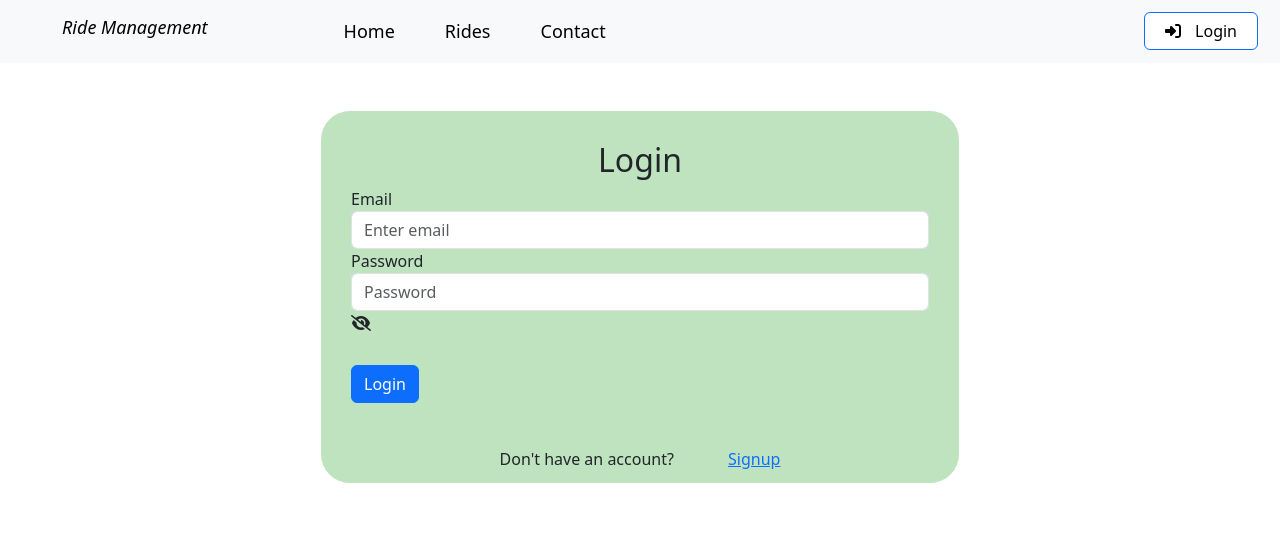
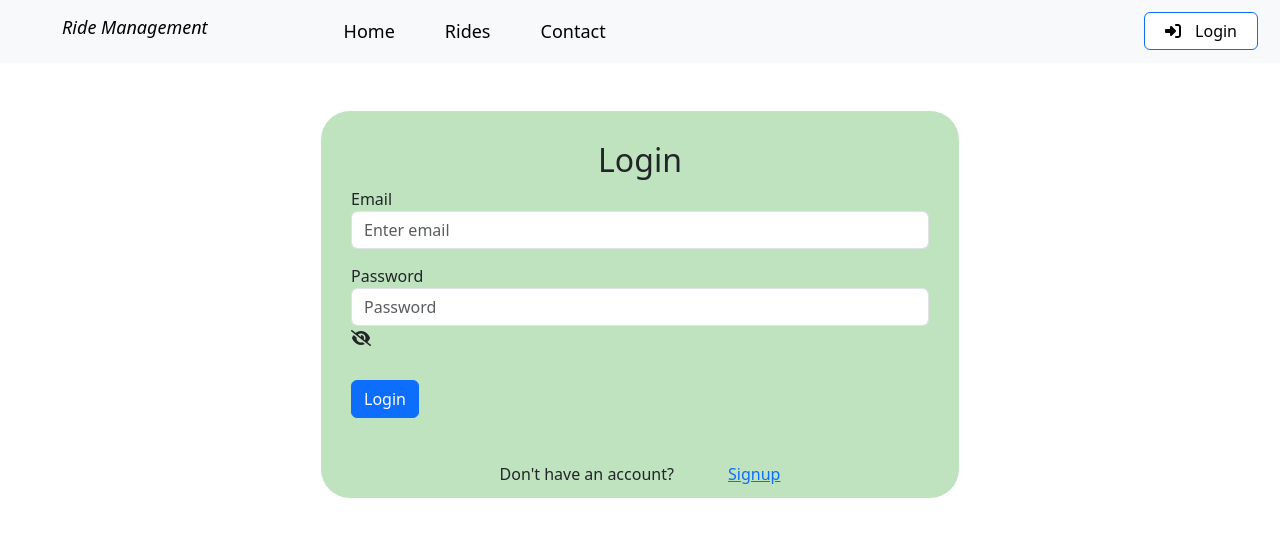
Before and after one commit to Abhinav12-alt/Ride--management-Dashboard, a React (Create React App) app in the folder client/: page /login in a window 1280 px wide. Shown: the top 536 px of the page. Built offline with nearby package versions, Linux system fonts and the light colour scheme.

Commit message:
Update Login.css

```diff
--- a/client/src/Login/Login.css
+++ b/client/src/Login/Login.css
@@ -5,3 +5,6 @@
 #log1 {
 	text-align: center;
 }
+#password2{
+	margin-top: 15px;
+}
```
